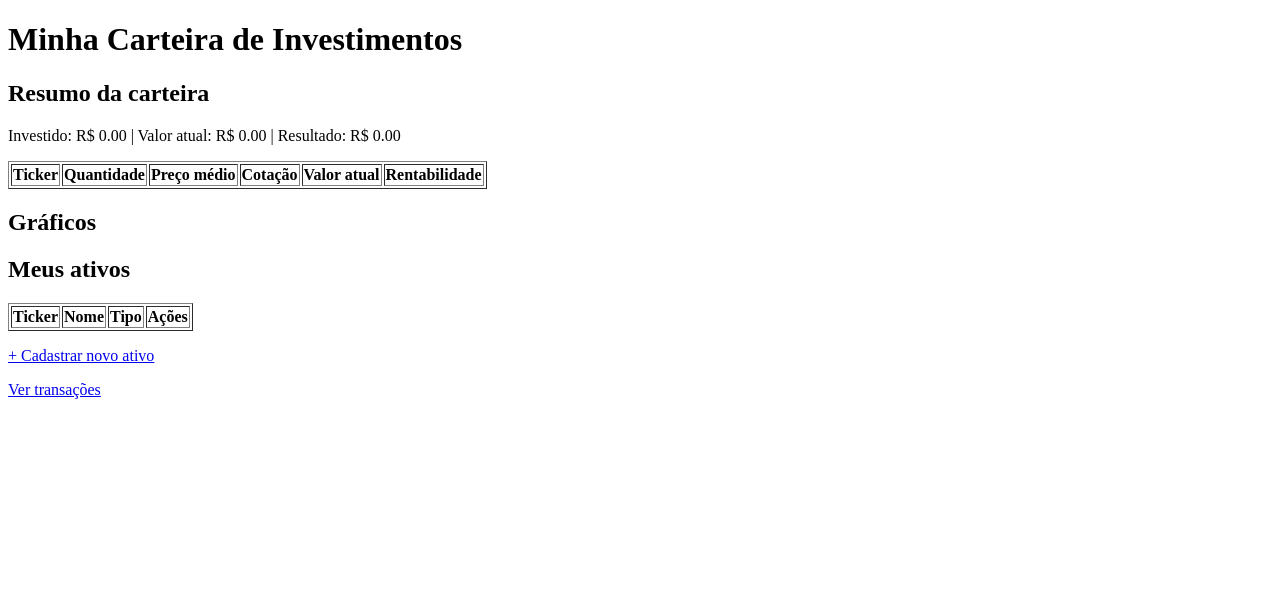
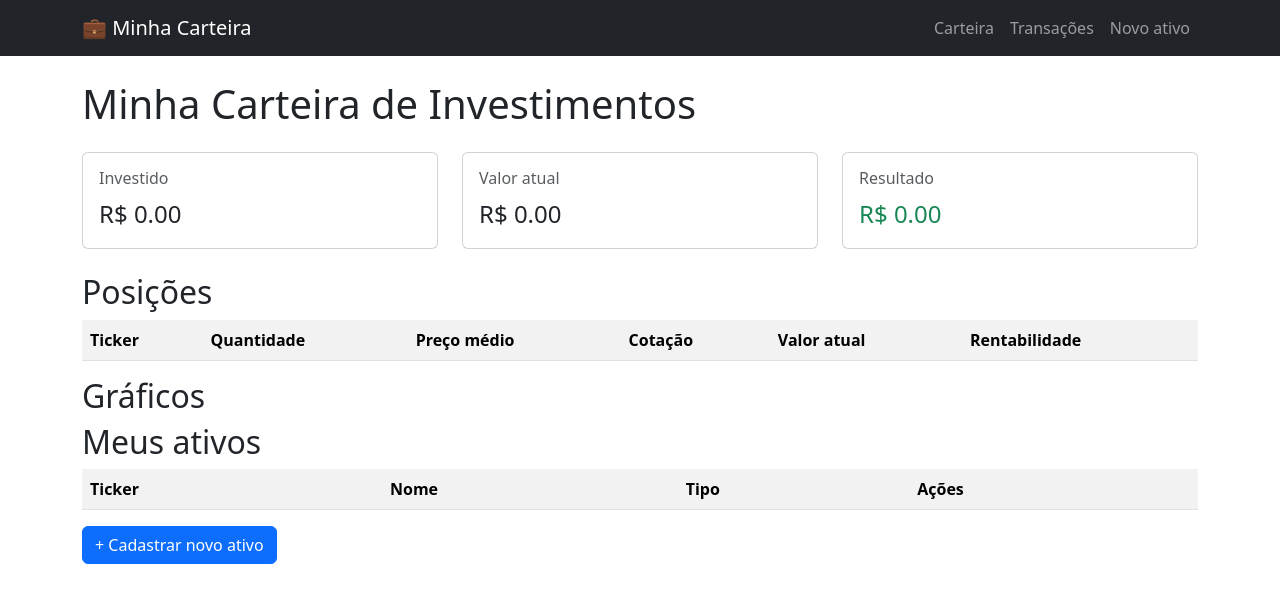
Before and after one commit to fredhansenads/SantusPYF, a Flask app: page / in a window 1280 px wide. Shown: the top 603 px of the page. Run offline with Flask 3, Linux system fonts and the light colour scheme; data that the repository does not hold is empty.

Commit message:
visual com bootstrap e heranca de templates

```diff
--- a/templates/ativos.html
+++ b/templates/ativos.html
@@ -1,20 +1,39 @@
-<!DOCTYPE html>
-<html lang="pt-BR">
-<head>
-    <meta charset="UTF-8">
-    <title>Minha Carteira</title>
-</head>
-<body>
-    <h1>Minha Carteira de Investimentos</h1>
+{% extends "base.html" %}
 
-    <h2>Resumo da carteira</h2>
-    <p>
-        Investido: R$ {{ "%.2f"|format(total_custo) }} |
-        Valor atual: R$ {{ "%.2f"|format(total_atual) }} |
-        Resultado: R$ {{ "%.2f"|format(total_atual - total_custo) }}
+{% block conteudo %}
+<h1 class="mb-4">Minha Carteira de Investimentos</h1>
+
+<div class="row mb-4">
+    <div class="col">
+        <div class="card">
+            <div class="card-body">
+                <h6 class="text-muted">Investido</h6>
+                <p class="fs-4 mb-0">R$ {{ "%.2f"|format(total_custo) }}</p>
+            </div>
+        </div>
+    </div>
+    <div class="col">
+        <div class="card">
+            <div class="card-body">
+                <h6 class="text-muted">Valor atual</h6>
+                <p class="fs-4 mb-0">R$ {{ "%.2f"|format(total_atual) }}</p>
+            </div>
+        </div>
+    </div>
+    <div class="col">
+        <div class="card">
+            <div class="card-body">
+                <h6 class="text-muted">Resultado</h6>
+                <p class="fs-4 mb-0 {% if total_atual - total_custo >= 0 %}text-success{% else %}text-danger{% endif %}">
+                    R$ {{ "%.2f"|format(total_atual - total_custo) }}
                 </p>
+            </div>
+        </div>
+    </div>
+</div>
 
-    <table border="1">
+<h2>Posições</h2>
+<table class="table table-striped table-hover">
     <tr>
         <th>Ticker</th>
         <th>Quantidade</th>
@@ -30,7 +49,9 @@
         <td>R$ {{ "%.2f"|format(p.preco_medio) }}</td>
         <td>{% if p.cotacao %}R$ {{ "%.2f"|format(p.cotacao) }}{% else %}-{% endif %}</td>
         <td>{% if p.valor_atual %}R$ {{ "%.2f"|format(p.valor_atual) }}{% else %}-{% endif %}</td>
-            <td>{% if p.rentabilidade is not none %}{{ "%.2f"|format(p.rentabilidade) }}%{% else %}-{% endif %}</td>
+        <td class="{% if p.rentabilidade and p.rentabilidade >= 0 %}text-success{% elif p.rentabilidade %}text-danger{% endif %}">
+            {% if p.rentabilidade is not none %}{{ "%.2f"|format(p.rentabilidade) }}%{% else %}-{% endif %}
+        </td>
     </tr>
     {% endfor %}
 </table>
@@ -44,7 +65,7 @@
 {% endif %}
 
 <h2>Meus ativos</h2>
-    <table border="1">
+<table class="table table-striped">
     <tr>
         <th>Ticker</th>
         <th>Nome</th>
@@ -57,19 +78,16 @@
         <td>{{ ativo.nome }}</td>
         <td>{{ ativo.tipo }}</td>
         <td>
-                <a href="/editar/{{ ativo.id }}">Editar</a>
+            <a class="btn btn-sm btn-outline-primary" href="/editar/{{ ativo.id }}">Editar</a>
             <form method="POST" action="/excluir/{{ ativo.id }}"
                   style="display:inline"
                   onsubmit="return confirm('Excluir {{ ativo.ticker }}?')">
-                    <button type="submit">Excluir</button>
+                <button type="submit" class="btn btn-sm btn-outline-danger">Excluir</button>
             </form>
         </td>
     </tr>
     {% endfor %}
 </table>
 
-    <p><a href="/novo">+ Cadastrar novo ativo</a></p>
-    <p><a href="/transacoes">Ver transações</a></p>
-
-</body>
-</html>
+<a class="btn btn-primary mb-4" href="/novo">+ Cadastrar novo ativo</a>
+{% endblock %}
--- /dev/null
+++ b/templates/base.html
@@ -0,0 +1,26 @@
+<!DOCTYPE html>
+<html lang="pt-BR">
+<head>
+    <meta charset="UTF-8">
+    <meta name="viewport" content="width=device-width, initial-scale=1">
+    <title>Minha Carteira</title>
+    <link href="https://cdn.jsdelivr.net/npm/bootstrap@5.3.3/dist/css/bootstrap.min.css"
+          rel="stylesheet">
+</head>
+<body>
+    <nav class="navbar navbar-expand navbar-dark bg-dark mb-4">
+        <div class="container">
+            <a class="navbar-brand" href="/">💼 Minha Carteira</a>
+            <div class="navbar-nav">
+                <a class="nav-link" href="/">Carteira</a>
+                <a class="nav-link" href="/transacoes">Transações</a>
+                <a class="nav-link" href="/novo">Novo ativo</a>
+            </div>
+        </div>
+    </nav>
+
+    <div class="container">
+        {% block conteudo %}{% endblock %}
+    </div>
+</body>
+</html>
```
Also changed, not shown: templates/editar_ativo.html (+20 -24 lines), templates/nova_transacao.html (+28 -30 lines), templates/novo_ativo.html (+20 -24 lines), templates/transacoes.html (+9 -15 lines). Lines whose indentation alone changed are shown as unchanged.
